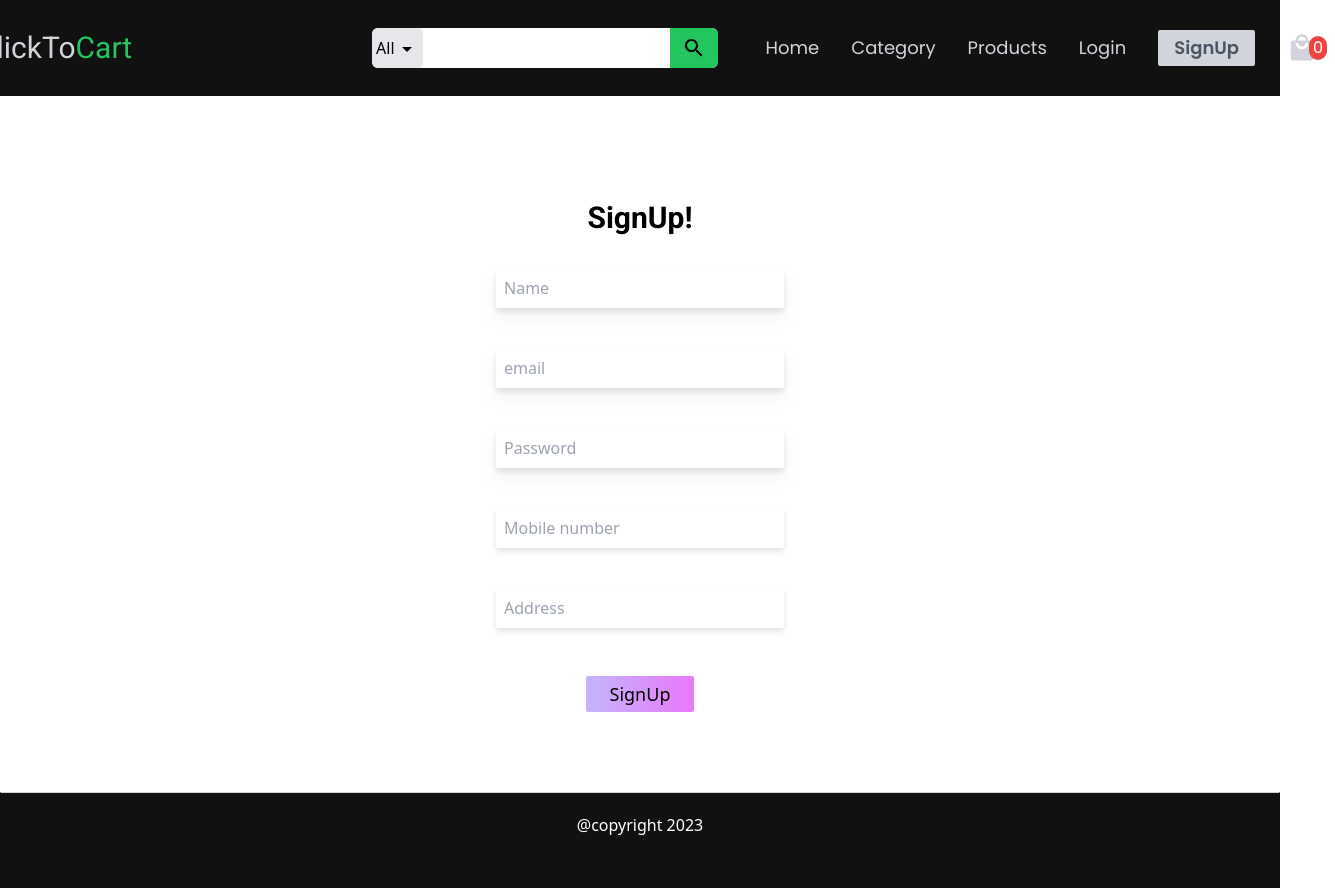
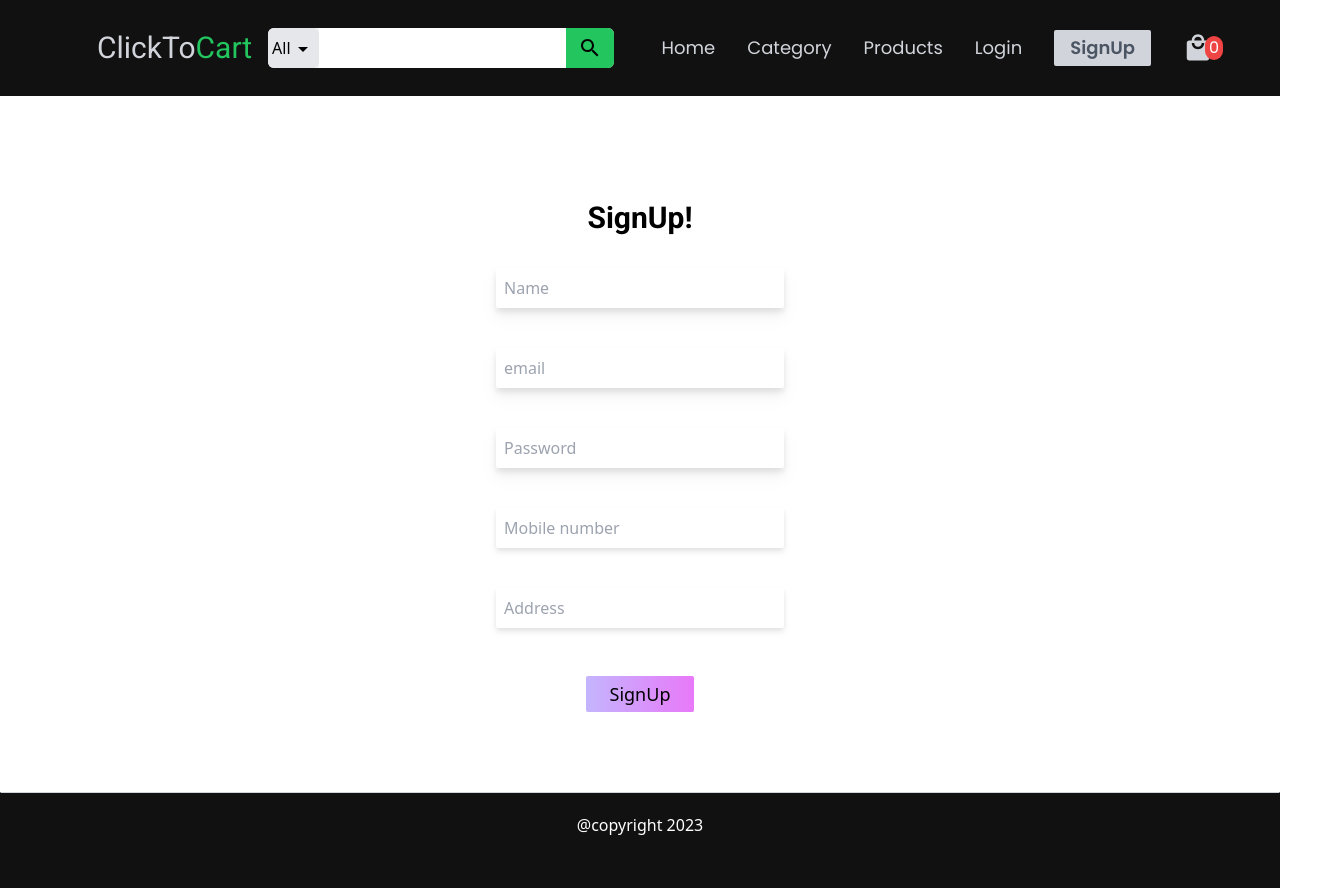
Before and after one commit to Zareel/ReactJS-EcommerceApp, a React (Create React App) app: page /#/signup in a window 1280 px wide. Shown: the whole page, 1335 px wide, since content can reach past the window. Built offline with nearby package versions, Linux system fonts and the light colour scheme.

Commit message:
Login functionality

```diff
--- a/src/components/Navbar.jsx
+++ b/src/components/Navbar.jsx
@@ -13,11 +13,11 @@ const Navbar = () => {
   return (
     <div className="w-full sticky top-0 z-50 bg-[#111111] ">
       <nav
-        className={`max-w-8xl mx-auto  py-6 px-6 pr-14 flex justify-between lg:justify-center items-center  gap-4 transition-all ease-in duration-500 ${
+        className={`max-w-8xl mx-auto  py-6 px-24 pr-14 flex justify-between lg:justify-center items-center  gap-4 transition-all ease-in duration-500 ${
           extendNavbar ? "pb-60" : "pb-6"
         }`}
       >
-        <h1 className=" text-2xl md:text-3xl text-gray-300 font-roboto px-6x lg:px-14 lg:pr-56 ml-2 cursor-pointer ">
+        <h1 className=" text-2xl md:text-3xl text-gray-300 font-roboto px-6x   ml-2 cursor-pointer ">
           ClickTo<span className="text-green-500">Cart</span>
         </h1>
         <div className="h-10 hidden relative  rounded-md xl:flex flex-grow items-center  bg-gray-100 text-black cursor-pointer  ">
```
